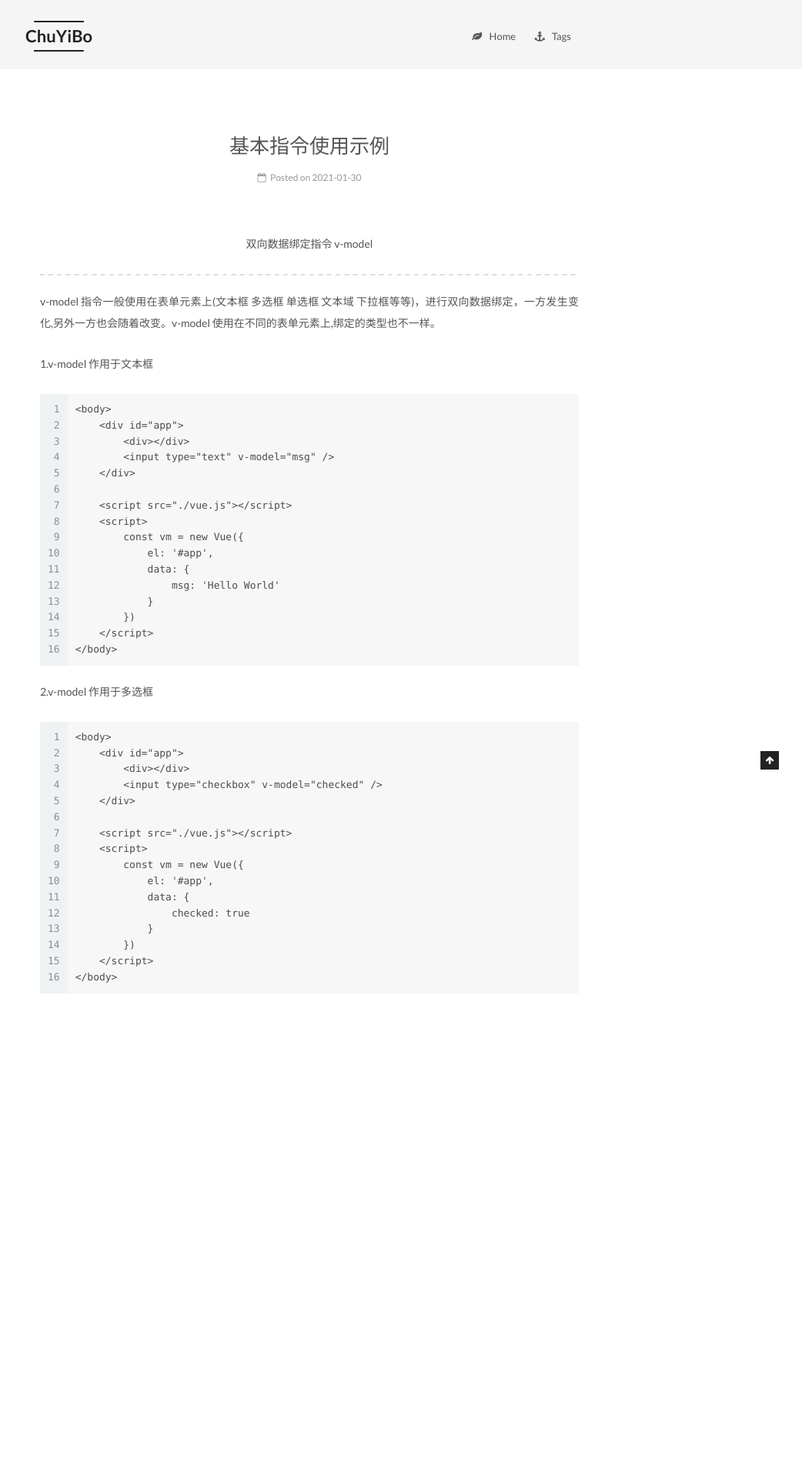
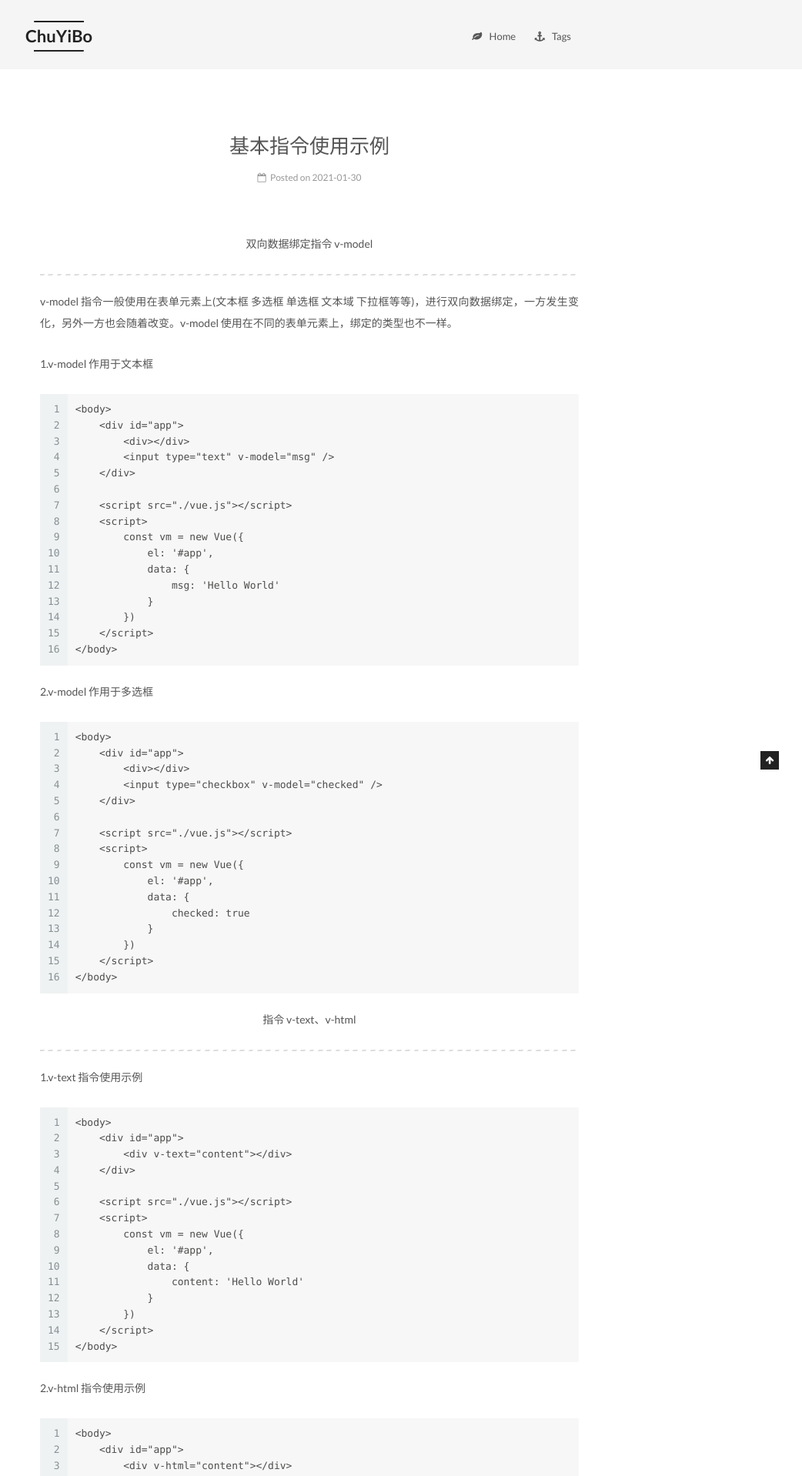
Before and after one commit to chuyibo/chuyibo.github.io, a Jekyll site: the page built from _posts/2021-01-27-Vue 学习笔记(二).md, in a window 1280 px wide. Shown: the top 1918 px of the page at 77% size, without its empty margins (238-1280 px from the left). Built offline with Jekyll 4.4.1, drawn with Linux system fonts in a browser that asks for light colours; before the commit the page ends 1501 px from its top, so only the background shows below that; some of the changed text lies outside the part shown.

Commit message:
2021/01/28

````diff
--- a/_posts/2021-01-27-Vue 学习笔记(二).md
+++ b/_posts/2021-01-27-Vue 学习笔记(二).md
@@ -11,7 +11,7 @@
 
 ---
 
-v-model 指令一般使用在表单元素上(文本框 多选框 单选框 文本域 下拉框等等)，进行双向数据绑定，一方发生变化,另外一方也会随着改变。v-model 使用在不同的表单元素上,绑定的类型也不一样。
+v-model 指令一般使用在表单元素上(文本框 多选框 单选框 文本域 下拉框等等)，进行双向数据绑定，一方发生变化，另外一方也会随着改变。v-model 使用在不同的表单元素上，绑定的类型也不一样。
 
 1.v-model 作用于文本框
 
@@ -54,3 +54,91 @@
     </script>
 </body>
 ```
+
+<p align="center">指令 v-text、v-html</p>
+
+----
+
+1.v-text 指令使用示例
+
+```
+<body>
+    <div id="app">
+        <div v-text="content"></div>
+    </div>
+
+    <script src="./vue.js"></script>
+    <script>
+        const vm = new Vue({
+            el: '#app',
+            data: {
+                content: 'Hello World'
+            }
+        })
+    </script>
+</body>
+```
+
+2.v-html 指令使用示例
+
+```
+<body>
+    <div id="app">
+        <div v-html="content"></div>
+    </div>
+
+    <script src="./vue.js"></script>
+    <script>
+        const vm = new Vue({
+            el: '#app',
+            data: {
+                content: '<h1>Hello World</h1>'
+            }
+        })
+    </script>
+</body>
+```
+
+<p align="center">属性绑定指令 v-bind</p>
+
+----
+
+1.v-bind 指令使用示例
+
+```
+<body>
+    <div id="app">
+        <img v-bind:src="imgSrc">
+    </div>
+
+    <script src="./vue.js"></script>
+    <script>
+        const vm = new Vue({
+            el: '#app',
+            data: {
+                imgSrc: 'https://ss1.bdstatic.com/70cFuXSh_Q1YnxGkpoWK1HF6hhy/it/u=2207157117,1381180556&fm=26&gp=0.jpg'
+            }
+        })
+    </script>
+</body>
+```
+
+2.v-bind 指令简写示例
+
+```
+<body>
+    <div id="app">
+        <img :src="imgSrc">
+    </div>
+
+    <script src="./vue.js"></script>
+    <script>
+        const vm = new Vue({
+            el: '#app',
+            data: {
+                imgSrc: 'https://ss1.bdstatic.com/70cFuXSh_Q1YnxGkpoWK1HF6hhy/it/u=2207157117,1381180556&fm=26&gp=0.jpg'
+            }
+        })
+    </script>
+</body>
+```
````
Also changed, not shown: example/2021-01-07-Linux 基础命令(一).md (renamed from _posts/2021-01-07-Linux 基础命令(一).md), example/2021-01-07-Linux 基础命令(二).md (renamed from _posts/2021-01-07-Linux 基础命令(二).md), example/2021-01-12-Linux 基础命令(三).md (renamed from _posts/2021-01-12-Linux 基础命令(三).md), example/2021-01-15-MyBatis基础(一).md (renamed from _posts/2021-01-15-MyBatis基础(一).md), example/2021-01-27-CSS 学习笔记(一).md (renamed from _posts/2021-01-27-CSS 学习笔记(一).md), example/2021-01-27-CSS 学习笔记(三).md (renamed from _posts/2021-01-27-CSS 学习笔记(三).md), example/2021-01-27-CSS 学习笔记(二).md (renamed from _posts/2021-01-27-CSS 学习笔记(二).md).
